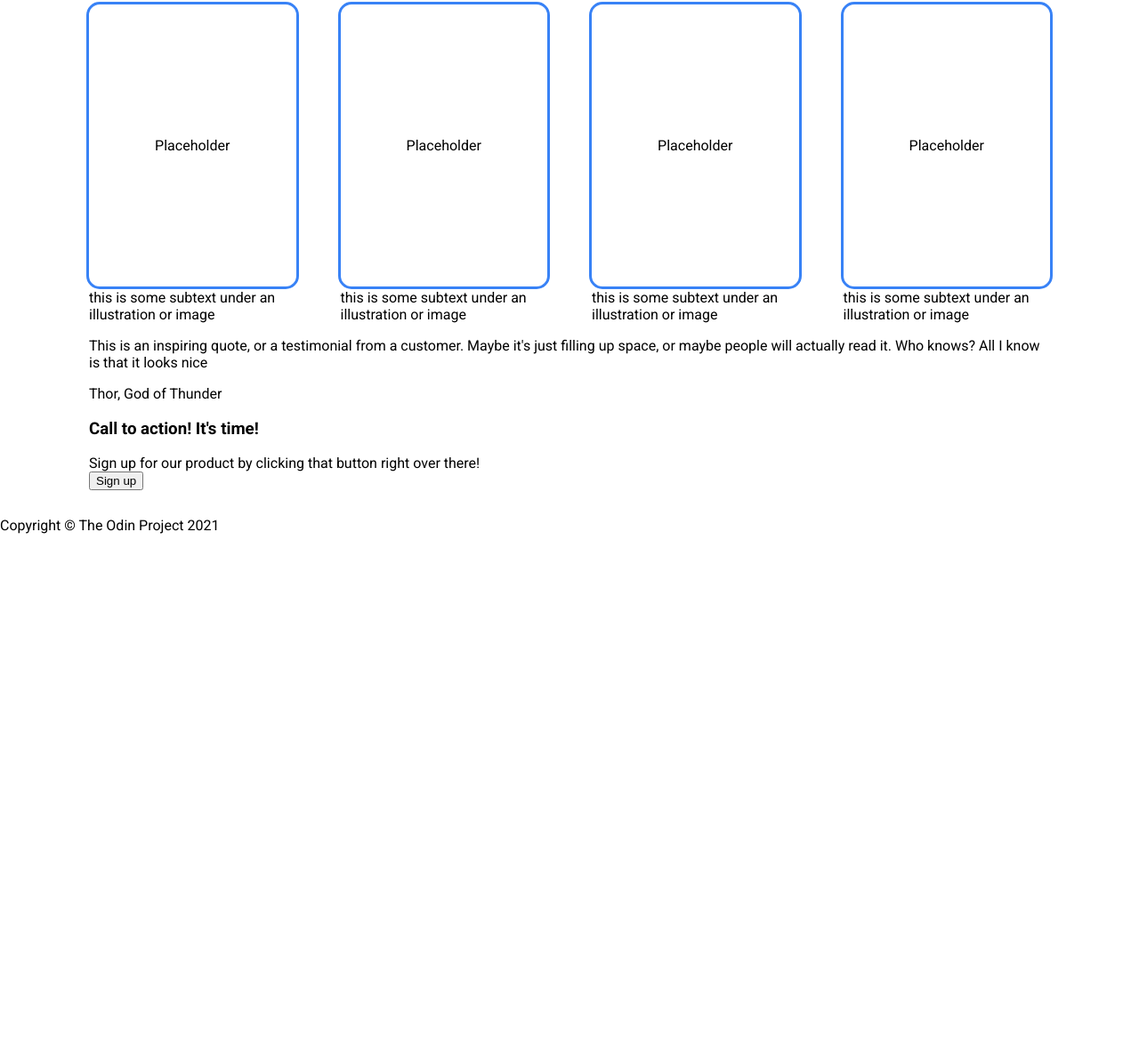
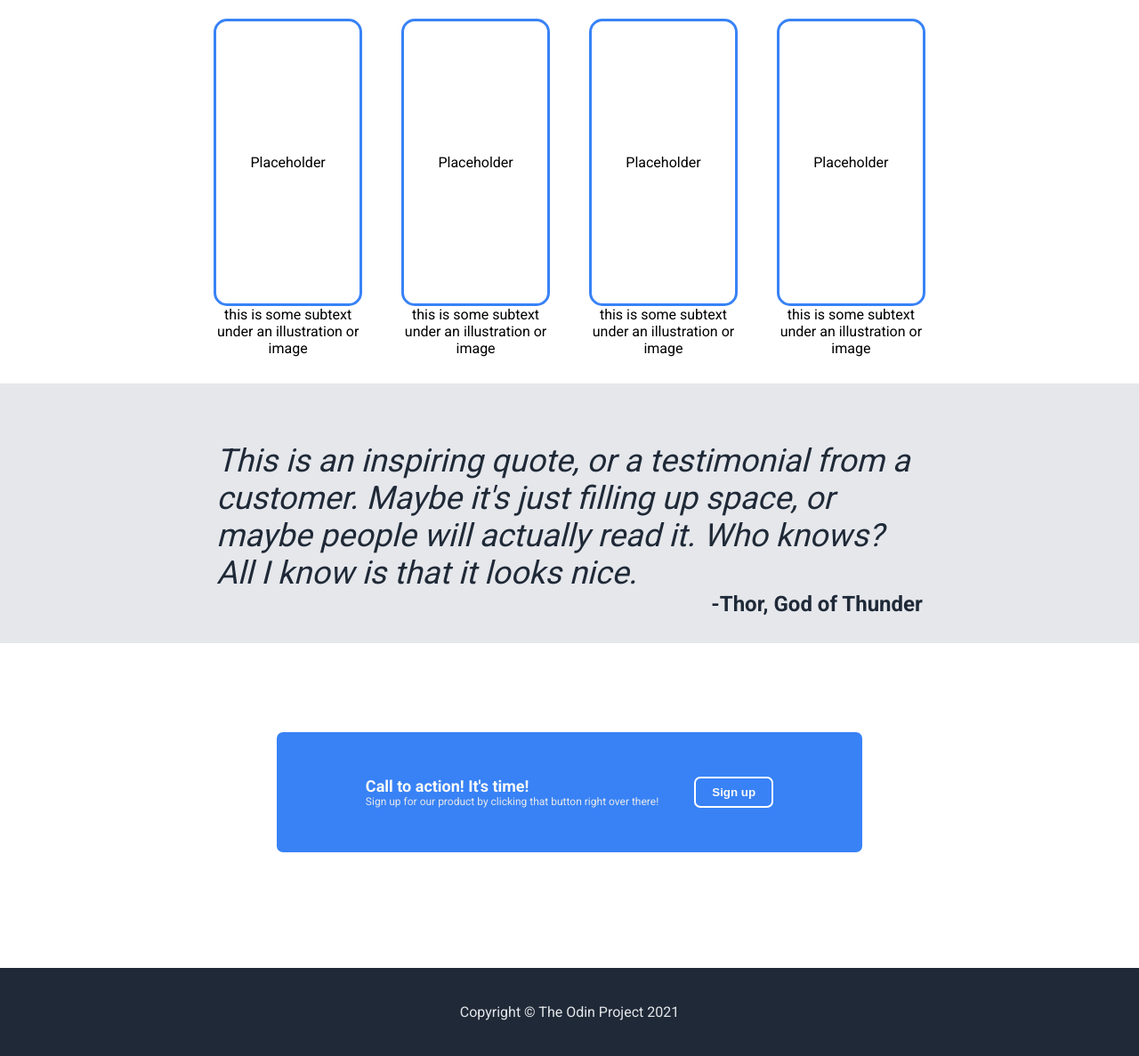
Before and after one commit to Tharun1207/landing-page, a plain HTML site: page index.html in a window 1280 px wide. Shown: the part 467-1654 px from the top of the page at 89% size. Before the commit the page ends 1067 px from the top, so only its background shows below. Drawn offline with Linux system fonts and the light colour scheme.

Commit message:
Finish landing page exercise

```diff
--- a/index.html
+++ b/index.html
@@ -12,9 +12,9 @@
             <div class="navbar">
                 <div class="header-logo">Header Logo</div>
                 <ul class="header-links">
-                    <li><a href="www.google.com">Google</a></li>
-                    <li><a href="www.youtube.com">Youtube</a></li>
-                    <li><a href="www.Facebook.com">Facebook</a></li>
+                    <li><a href="#">Google</a></li>
+                    <li><a href="#">Youtube</a></li>
+                    <li><a href="#">Facebook</a></li>
                 </ul>
             </div>
             <div class="header-content">
@@ -52,13 +52,15 @@
             </div>
 
             <div class="quote">
-                <p>This is an inspiring quote, or a testimonial from a customer. Maybe it's just filling up space, or maybe people will actually read it. Who knows? All I know is that it looks nice</p>
-                <div class="quote-from">Thor, God of Thunder</div>
+                <p>This is an inspiring quote, or a testimonial from a customer. Maybe it's just filling up space, or maybe people will actually read it. Who knows? All I know is that it looks nice.</p>
+                <div class="quote-from">-Thor, God of Thunder</div>
             </div>
 
-            <div class="sign-up">
-                <h3 class="call-to-action-header">Call to action! It's time!</h3>
-                <div class="call-to-action-subtext">Sign up for our product by clicking that button right over there!</div>
+            <div class="call-to-action">
+                <div class="call-to-action-text">
+                    <div class="call-to-action-header">Call to action! It's time!</div>
+                    <div class="call-to-action-subtext">Sign up for our product by clicking that button right over there!</div>
+                </div>
                 <button class="call-to-action-signup">Sign up</button>
             </div>
         </div>
--- a/styles.css
+++ b/styles.css
@@ -10,7 +10,7 @@ body {
 /* Header contents */
 .header {
     background-color: #1F2937;
-    padding: 10px 100px;
+    padding: 10px 19%;
 }
 
 .navbar {
@@ -33,11 +33,13 @@ a {
 
 .header-logo {
     font-size: 24px;
+    font-weight: 900;
     color: #F9FAF8;
 }
 
 .header-links {
     font-size: 18px;
+    font-weight: 900;
 }
 
 .header-content {
@@ -52,15 +54,15 @@ a {
 .header-content-left, .header-content-right {
     display: flex;
     flex-direction: column;
-    width: 50%;
+    max-width: 50%;
 }
 
 .header-content-right {
     display: flex;
-    background-color: gray;
+    background-color: #75757c;
     padding: 100px 80px;
-    justify-content: center;
-    align-items: center;
+    justify-content: left;
+    text-align: center;
     color: #E5E7EB
 }
 
@@ -85,7 +87,6 @@ a {
     align-items: center;
     background-color: #3882F6;
     border-radius: 7px;
-    box-shadow: none;
     border: none;
     font-weight: bolder;
     color: #F9FAF8;
@@ -95,7 +96,7 @@ a {
 .main-content {
     display: flex;
     flex-direction: column;
-    padding: 30px 100px;
+    padding: 30px 0;
 }
 
 .info-title {
@@ -110,7 +111,7 @@ a {
     display: flex;
     justify-content: center;
     gap: 50px;
-    padding-top: 30px;
+    padding: 30px 19%;
 }
 
 .info-card {
@@ -127,4 +128,90 @@ a {
     justify-content: center;
     align-items: center;
     padding: 149px 0;
+    flex-shrink: 0;
+    flex-grow: 0;
 }
+
+.info-subtext {
+    display: flex;
+    text-align: center;
+}
+
+/* Quote section */
+.quote {
+    display: flex;
+    flex-direction: column;
+    background-color: #E5E7EB;
+    padding: 30px 19%;
+    margin: 0;
+    color: #1F2937;
+}
+
+.quote p {
+    display: flex;
+    justify-content: center;
+    align-self: center;
+    font-size: 36px;
+    font-weight: 300;
+    font-style: italic;
+    text-align: left;
+    margin-bottom: 0;
+}
+
+.quote-from {
+    display: flex;
+    font-size: 24px;
+    justify-content: right;
+    font-weight: 700;
+}
+
+/* Call to action section */
+.call-to-action {
+    background-color: #3882F6;
+    display: flex;
+    max-width: 50%;
+    align-self: center;
+    margin: 100px 0;
+    padding: 50px 100px;
+    color: #F9FAF8;
+    border-radius: 7px;
+}
+
+.call-to-action-text {
+    display: flex;
+    flex-direction: column;
+}
+
+.call-to-action-header {
+    font-weight: 800;
+    font-size: 18px;
+}
+
+.call-to-action-subtext {
+    color: #E5E7EB;
+    font-size: 12px;
+}
+
+.call-to-action-signup {
+    margin-left: 40px;
+    display: flex;
+    flex-shrink: 0;
+    max-width: 100px;
+    padding: 0 18px;
+    justify-content: center;
+    align-items: center;
+    background-color: #3882F6;
+    border-radius: 7px;
+    border: 2px solid white;
+    font-weight: bolder;
+    color: #F9FAF8;
+}
+
+/* Footer section */
+.footer {
+    display: flex;
+    background-color: #1F2937;
+    color: #E5E7EB;
+    justify-content: center;
+    padding: 40px;
+}
```
